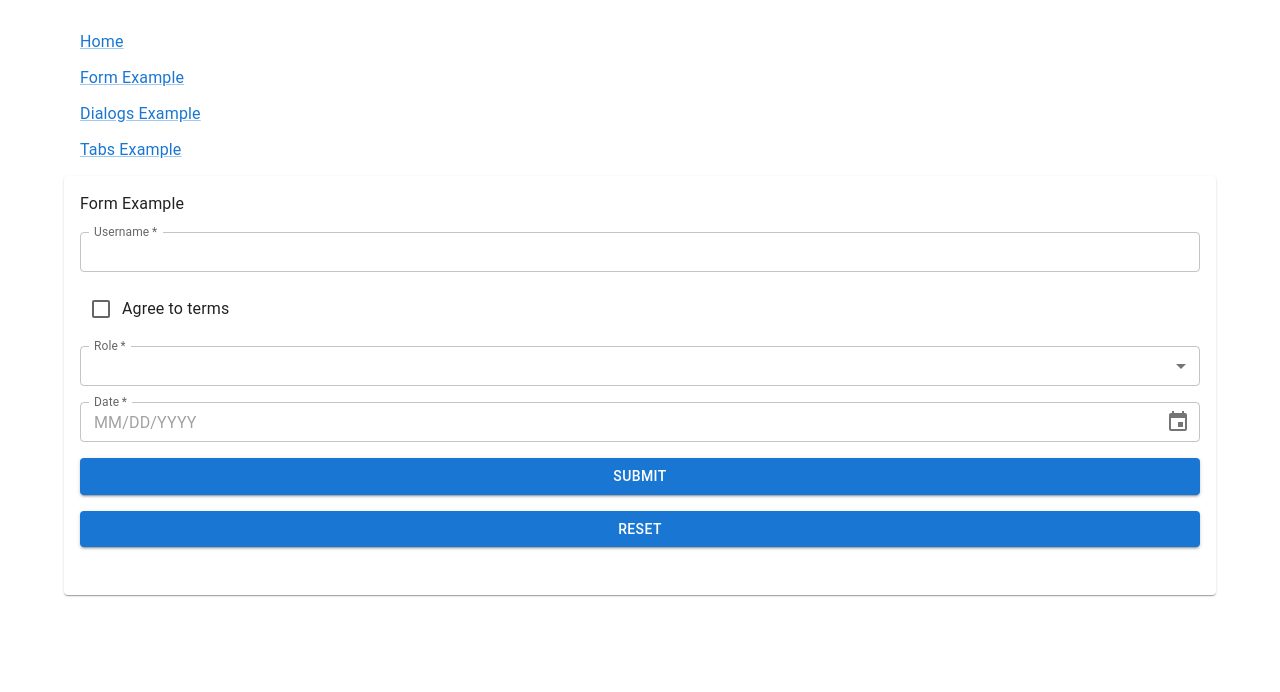
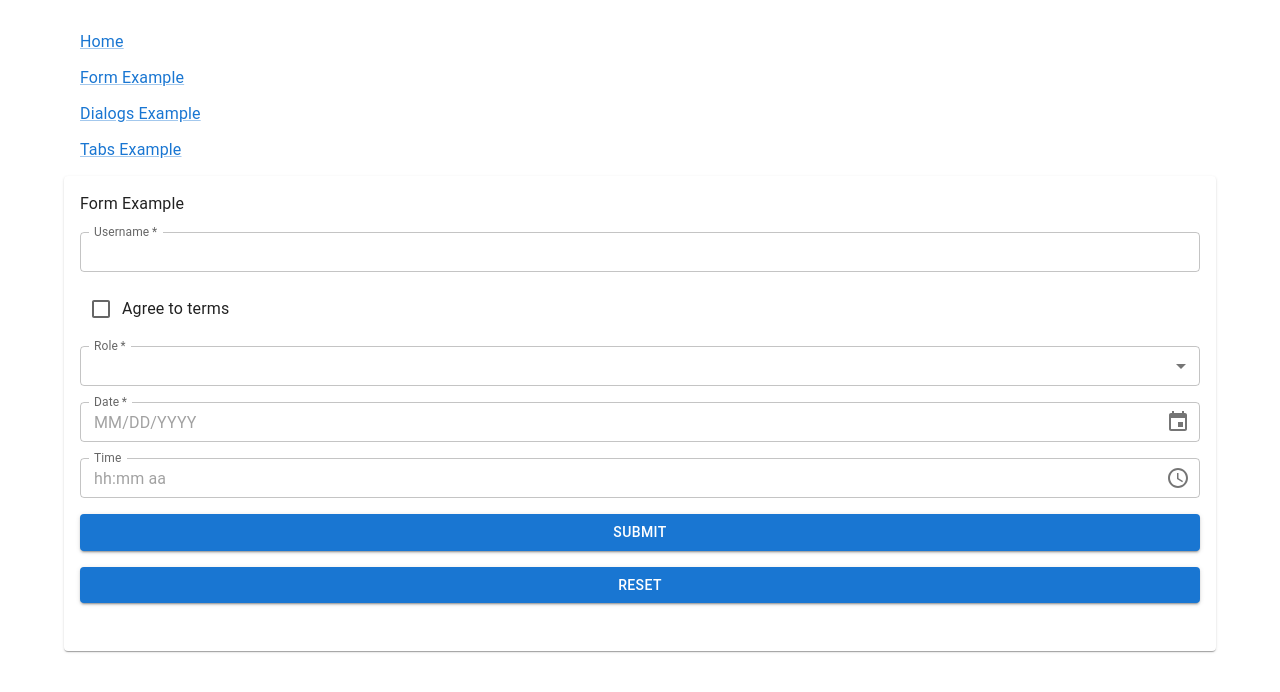
Before and after one commit to cwncollab-org/component-kit, a React (Vite) app: page /form-example in a window 1280 px wide. Shown: the top 692 px of the page. Built offline with nearby package versions, Linux system fonts and the light colour scheme.

Commit message:
Add time field to form schema and integrate TimePicker in FormExample for time selection

```diff
--- a/src/routes/form-example.tsx
+++ b/src/routes/form-example.tsx
@@ -9,6 +9,7 @@ const formSchema = z.object({
   username: z.string().min(1),
   role: z.enum(['admin', 'user']),
   date: z.date().max(dayjs().add(1, 'day').toDate()),
+  time: z.date(),
   agree: z.boolean(),
 })
 
@@ -32,6 +33,7 @@ export function FormExample() {
       role: undefined,
       agree: false,
       date: undefined,
+      time: undefined,
     } as Partial<FormValues>,
     validators: {
       onSubmit: formSchema,
@@ -101,6 +103,13 @@ export function FormExample() {
             )}
           />
 
+          <form.AppField
+            name='time'
+            children={field => (
+              <field.TimePicker label='Time' labelShrink size='small' />
+            )}
+          />
+
           <Button type='submit' variant='contained'>
             Submit
           </Button>
```
